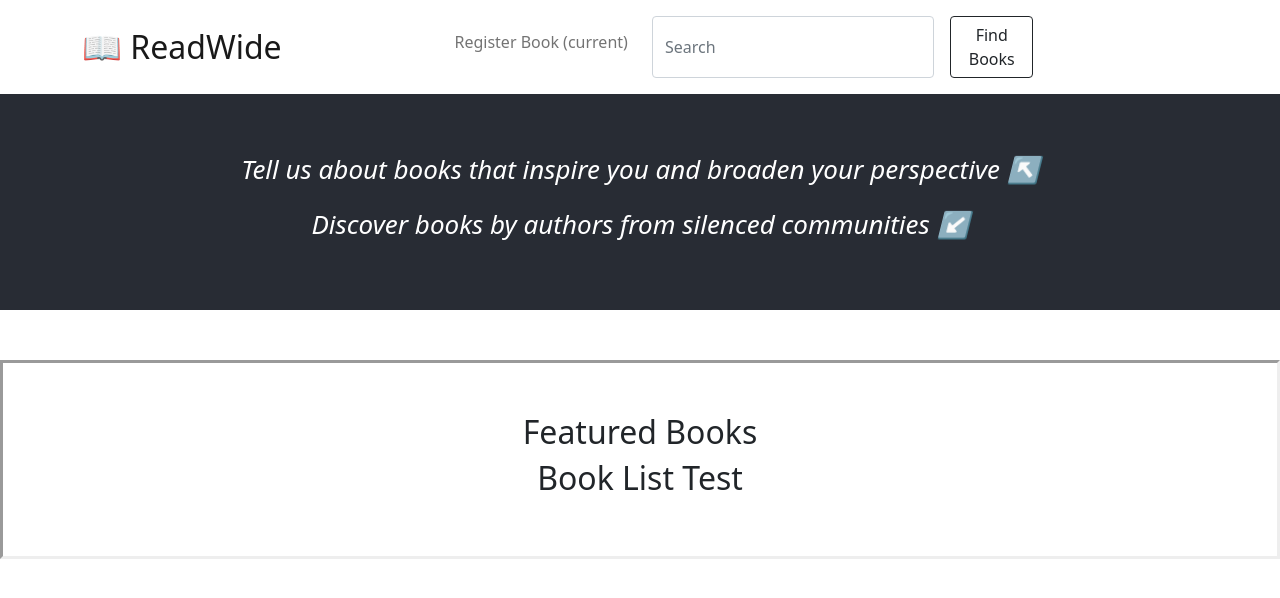
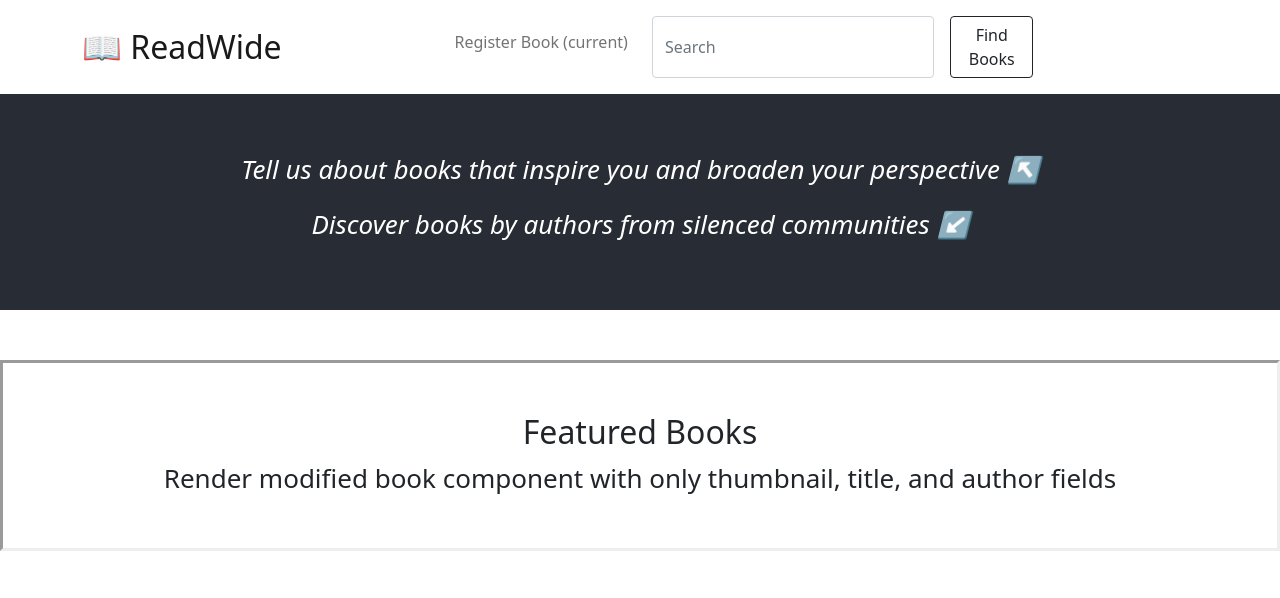
Before and after one commit to tamiade/readwide-react-frontend, a React (Create React App) app: page / in a window 1280 px wide. Shown: the top 598 px of the page. Built offline with nearby package versions, Linux system fonts and the light colour scheme.

Commit message:
Modified component structure

```diff
--- a/src/App.js
+++ b/src/App.js
@@ -7,7 +7,7 @@ import Navbar from "./Navigation/Navbar";
 
 function App() {
   return (
-    <div className="App">
+    <body className="App">
       <Navbar />
       <header className="App-header">
         <p>
@@ -17,13 +17,10 @@ function App() {
           <i>Discover books by authors from silenced communities ↙️</i>
         </p>
       </header>
-      <section className="books-container">
-        <h2>Featured Books</h2>
-        <div className="books-grid">
-          <BookList />
-        </div>
-      </section>
-    </div>
+      <main>
+        <BookList />
+      </main>
+    </body>
   );
 }
 
--- a/src/Navigation/Navbar.js
+++ b/src/Navigation/Navbar.js
@@ -2,7 +2,7 @@ const Navbar = () => {
   return (
     <nav
     className="navbar fixed-top navbar-expand-lg navbar-light"
-    style={{ "background-color": "#ffffff" }}
+    style={{"background-color": "#ffffff"}}
       >
       <div className="container">
         <a className="navbar-brand mb-0 h1 fs-2" href="#">
--- a/src/components/Book.js
+++ b/src/components/Book.js
@@ -1,5 +1,15 @@
 const Book = () => {
-  return <h1>test</h1>;
+  return (
+    <section>
+      <ul>
+        <li>Book thumbnail</li>
+        <li>Book title</li>
+        <li>Book author</li>
+        <li>Book description</li>
+      </ul>
+      <h2>Community Reflections</h2>
+    </section>
+  );
 }
 
 export default Book;
--- a/src/components/BookList.js
+++ b/src/components/BookList.js
@@ -4,7 +4,12 @@ import Book from './Book';
 
 const BookList = () => {
   return (
-  <h2>Book List Test</h2>
+    <section className="books-container">
+      <h2>Featured Books</h2>
+      <div className="books-grid">
+        Render modified book component with only thumbnail, title, and author fields
+      </div>
+    </section>
   );
 }
 
```
Also changed, not shown: src/components/Reflection.js (added, +13 -0 lines).
